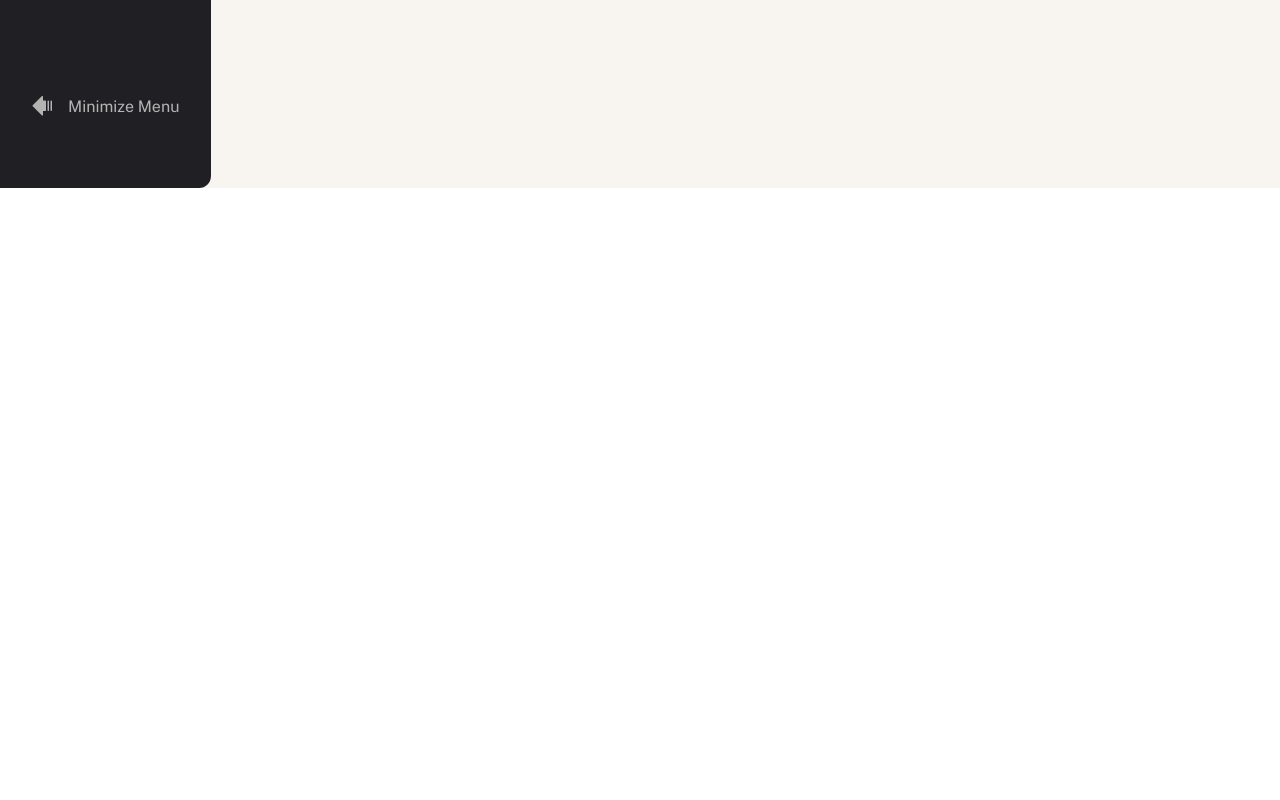
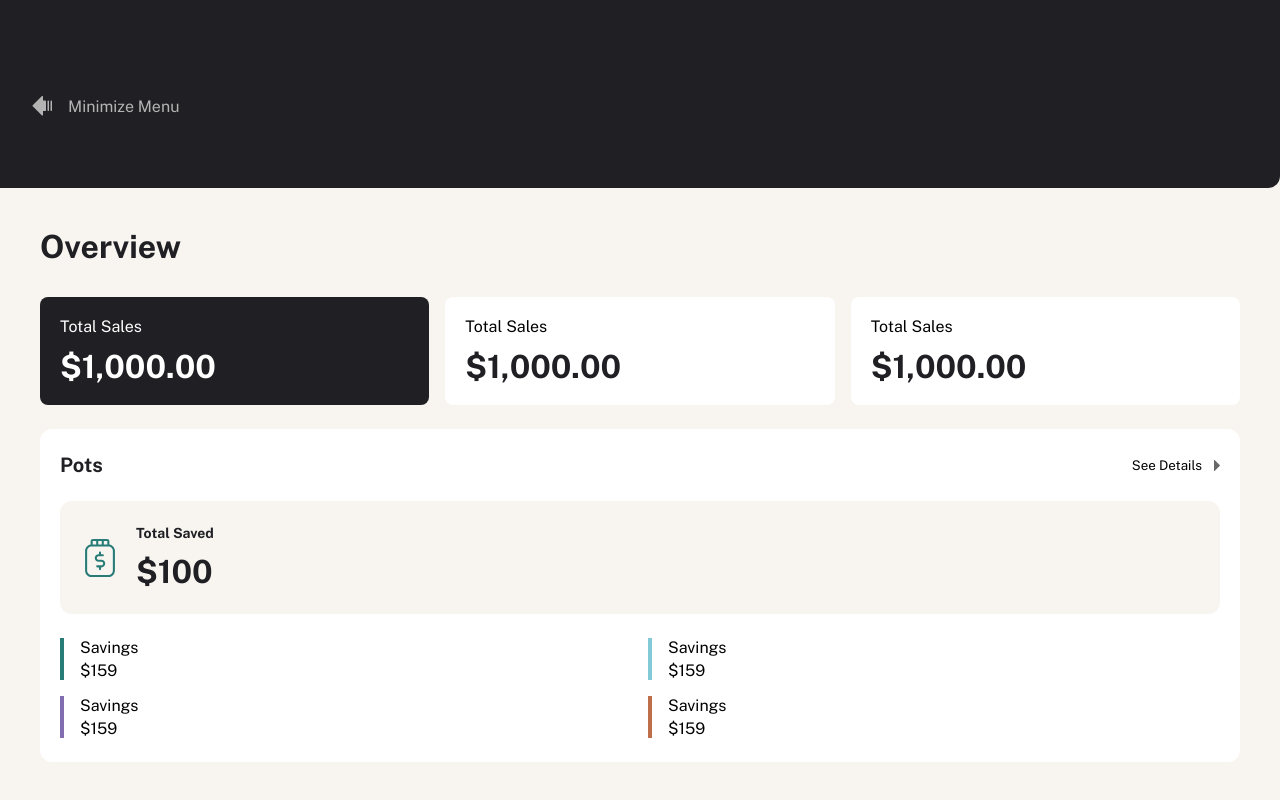
Before and after one commit to LukaTypeScripter/personal-finance-app-angular, an Angular app: page / in a window 1280 px wide. Shown: the part 612-1412 px from the top of the page. Before the commit the page ends 800 px from the top, so only its background shows below. Built offline with nearby package versions, Linux system fonts and the light colour scheme.

Commit message:
feat: Add overview pots summary component and update styles for layout and padding

```diff
--- a/src/app/app.scss
+++ b/src/app/app.scss
@@ -5,11 +5,11 @@
 .app-container {
   min-height: 100dvh;
   display: grid;
-  grid-template-columns:auto 1fr;
+  grid-template-columns:1fr;
   background-color: variables.$color-beige-100;
 
   &__content {
-    padding: 24px 16px;
+    padding: 24px 16px 70px 16px;
   }
 
   @include mixins.respond(sm)  {
--- a/src/app/pages/overview/overview-pots/overview-pots-saved/overview-pots-saved.scss
+++ b/src/app/pages/overview/overview-pots/overview-pots-saved/overview-pots-saved.scss
@@ -2,8 +2,12 @@
 @use "@/assets/styles/_variables.scss";
 
 .overview-pots-saved {
+
     @include mixins.card();
-    background-color: variables.$color-beige-100;
+
+    & {
+        background-color: variables.$color-beige-100;
+    }
 
     &__content {
         @include mixins.flex(center, flex-start);
--- /dev/null
+++ b/src/app/pages/overview/overview-pots/overview-pots-summary/overview-pots-summary.html
@@ -0,0 +1,14 @@
+<div class="overview-pots-summary">
+    <div class="overview-pots-summary-line"
+    [ngClass]="{
+        'overview-pots-summary-line--saving': type() === 'saving',
+        'overview-pots-summary-line--gift': type() === 'gift',
+        'overview-pots-summary-line--ticket': type() === 'ticket',
+        'overview-pots-summary-line--laptop': type() === 'laptop'
+    }"
+    ></div>
+    <div class="overview-pots-summary-content">
+        <p>Savings</p>
+        <p>$159</p>
+    </div>
+</div>
--- /dev/null
+++ b/src/app/pages/overview/overview-pots/overview-pots-summary/overview-pots-summary.scss
@@ -0,0 +1,37 @@
+@use "@/assets/styles/_mixins.scss";
+@use "@/assets/styles/_variables.scss";
+
+.overview-pots-summary {
+    @include mixins.flex(center, flex-start);
+    height: 100%;
+
+    gap: variables.$spacing-200;
+
+    &-content {
+       p:nth-child(2) {
+        padding-top: variables.$spacing-50;
+       }
+    }
+
+    &-line {
+        width: 4px;
+        height: 100%;
+
+        &--saving {
+            background-color: variables.$color-green;
+        }
+
+        &--gift {
+            background-color: variables.$color-cyan;
+        }
+
+        &--ticket {
+            background-color: variables.$color-purple;
+        }
+
+        &--laptop {
+            background-color: variables.$color-orange;
+        }
+
+    }
+}
--- /dev/null
+++ b/src/app/pages/overview/overview-pots/overview-pots-summary/overview-pots-summary.ts
@@ -0,0 +1,11 @@
+import { Component, input } from '@angular/core';
+import { CommonModule } from '@angular/common';
+@Component({
+  selector: 'app-overview-pots-summary',
+  imports: [CommonModule],
+  templateUrl: './overview-pots-summary.html',
+  styleUrl: './overview-pots-summary.scss'
+})
+export class OverviewPotsSummary {
+  type = input.required<'saving' | 'gift' | 'ticket' | 'laptop'>();
+}
--- a/src/app/pages/overview/overview-pots/overview-pots.html
+++ b/src/app/pages/overview/overview-pots/overview-pots.html
@@ -2,4 +2,15 @@
     <app-overview-pots-header></app-overview-pots-header>
     <!-- -->
     <app-overview-pots-saved></app-overview-pots-saved>
+    <!-- -->
+
+    <div class="overview-pots__summary">
+        <app-overview-pots-summary type="saving"></app-overview-pots-summary>
+        <!-- -->
+        <app-overview-pots-summary type="gift"></app-overview-pots-summary>
+        <!-- -->
+        <app-overview-pots-summary type="ticket"></app-overview-pots-summary>
+        <!-- -->
+        <app-overview-pots-summary type="laptop"></app-overview-pots-summary>
+    </div>
 </div>
--- a/src/app/pages/overview/overview-pots/overview-pots.scss
+++ b/src/app/pages/overview/overview-pots/overview-pots.scss
@@ -11,5 +11,11 @@
         color: variables.$color-grey-900;
     }
 
+    &__summary {
+        display: grid;
+        grid-template-columns: 1fr 1fr;
+        gap: variables.$spacing-200;
+    }
+
 
 }
--- a/src/app/pages/overview/overview-pots/overview-pots.ts
+++ b/src/app/pages/overview/overview-pots/overview-pots.ts
@@ -1,10 +1,10 @@
 import { Component } from '@angular/core';
 import { OverviewPotsHeader } from './overview-pots-header/overview-pots-header';
 import { OverviewPotsSaved } from './overview-pots-saved/overview-pots-saved';
-
+import { OverviewPotsSummary } from './overview-pots-summary/overview-pots-summary';
 @Component({
   selector: 'app-overview-pots',
-  imports: [OverviewPotsHeader,OverviewPotsSaved],
+  imports: [OverviewPotsHeader,OverviewPotsSaved,OverviewPotsSummary],
   templateUrl: './overview-pots.html',
   styleUrl: './overview-pots.scss'
 })
```
Also changed, not shown: 1 other file (tests, documents, lock files or other folders).
